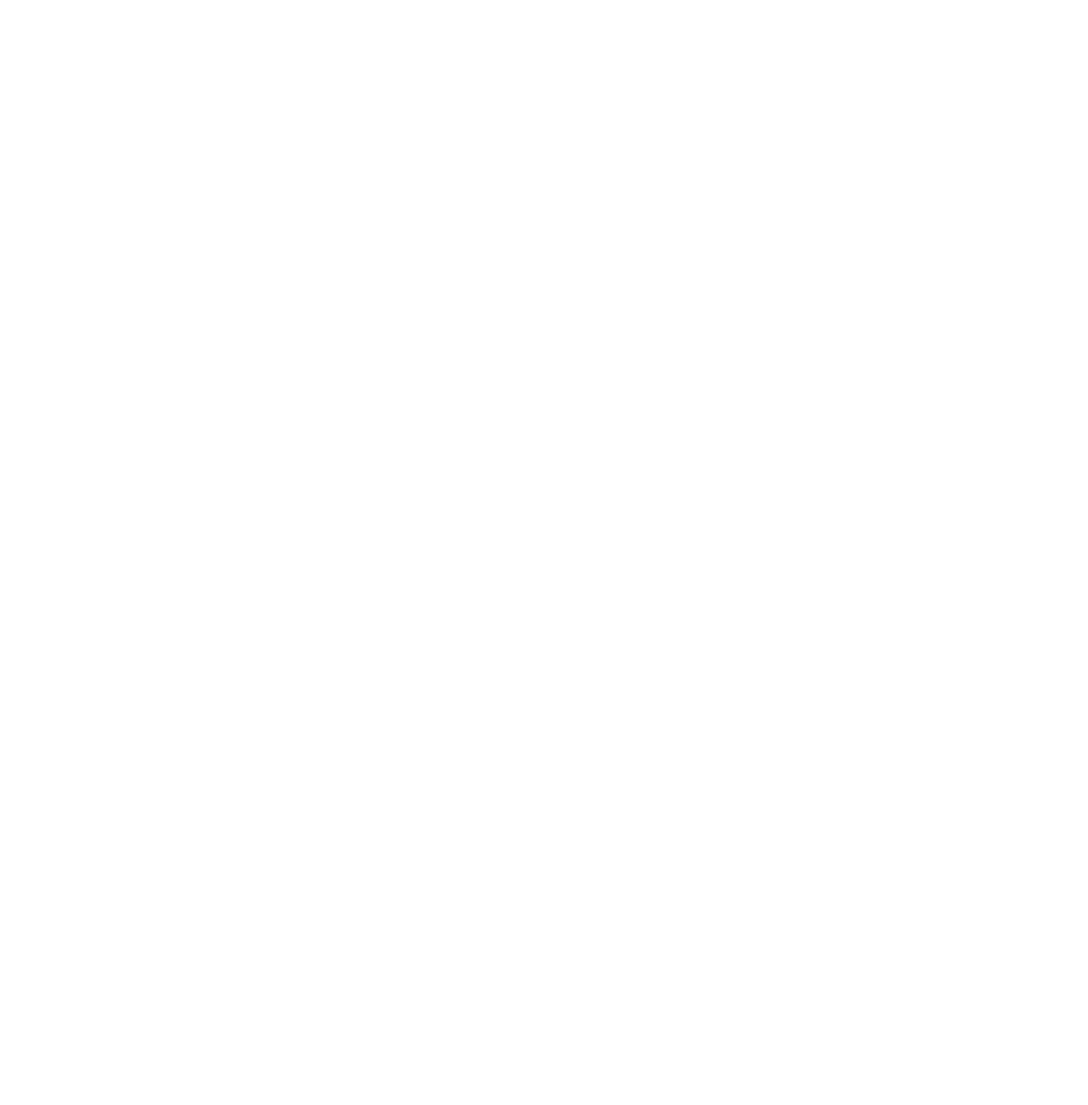
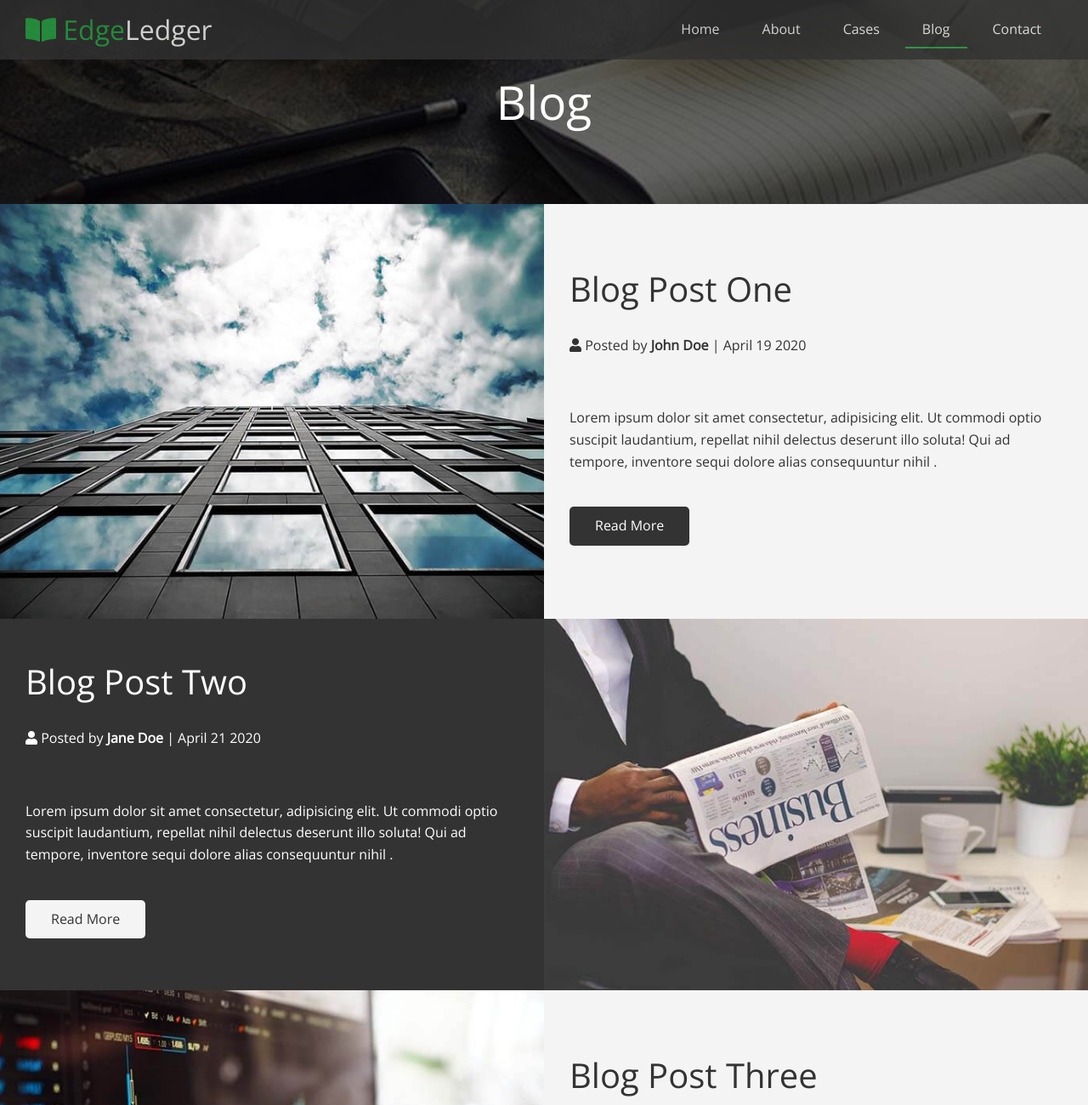
Before and after one commit to olimostov/EdgeLedger, a plain HTML site: page blog.html in a window 1280 px wide. Shown: the top 1300 px of the page at 85% size. Before the commit the page ends 800 px from the top, so only its background shows below. Drawn offline with nearby package versions, Linux system fonts and the light colour scheme.

Commit message:
Blog page ready

```diff
--- a/blog.html
+++ b/blog.html
@@ -0,0 +1,128 @@
+<!DOCTYPE html>
+<html lang="en">
+  <head>
+    <meta charset="UTF-8" />
+    <meta name="viewport" content="width=device-width, initial-scale=1.0" />
+    <link
+      rel="stylesheet"
+      href="https://cdnjs.cloudflare.com/ajax/libs/font-awesome/5.14.0/css/all.min.css"
+      integrity="sha512-1PKOgIY59xJ8Co8+NE6FZ+LOAZKjy+KY8iq0G4B3CyeY6wYHN3yt9PW0XpSriVlkMXe40PTKnXrLnZ9+fkDaog=="
+      crossorigin="anonymous"
+    />
+    <link rel="stylesheet" href="./css/utilities.css" />
+    <link rel="stylesheet" href="./css/style.css" />
+    <title>Read Our Blog</title>
+  </head>
+  <body id="blog">
+    <header class="hero blog">
+      <div id="navbar" class="navbar">
+        <h1 class="logo">
+          <span class="text-primary"><i class="fas fa-book-open"></i> Edge</span
+          >Ledger
+        </h1>
+        <nav>
+          <ul>
+            <li><a href="index.html">Home</a></li>
+            <li><a href="index.html#about">About</a></li>
+            <li><a href="index.html#cases">Cases</a></li>
+            <li><a href="index.html#blog" class="current">Blog</a></li>
+            <li><a href="index.html#contact">Contact</a></li>
+          </ul>
+        </nav>
+      </div>
+      <div class="content">
+        <h1>Blog</h1>
+      </div>
+    </header>
+    <main>
+      <!-- Blog Post 1 -->
+      <article class="flex-columns">
+        <div class="row">
+          <div class="column">
+            <div class="column-1">
+              <img src="./images/blog/blog1.jpg" alt="" />
+            </div>
+          </div>
+          <div class="column">
+            <div class="column-2 bg-light">
+              <h2>Blog Post One</h2>
+              <p class="meta">
+                <i class="fas fa-user"></i> Posted by
+                <strong>John Doe</strong> | April 19 2020
+              </p>
+              <p>
+                Lorem ipsum dolor sit amet consectetur, adipisicing elit. Ut
+                commodi optio suscipit laudantium, repellat nihil delectus
+                deserunt illo soluta! Qui ad tempore, inventore sequi dolore
+                alias consequuntur nihil .
+              </p>
+              <a href="#home" class="btn btn-dark">Read More</a>
+            </div>
+          </div>
+        </div>
+      </article>
+      <!-- Blog Post 2 -->
+      <article class="flex-columns flex-reverse">
+        <div class="row">
+          <div class="column">
+            <div class="column-1">
+              <img src="./images/blog/blog2.jpg" alt="" />
+            </div>
+          </div>
+          <div class="column">
+            <div class="column-2 bg-dark">
+              <h2>Blog Post Two</h2>
+              <p class="meta">
+                <i class="fas fa-user"></i> Posted by
+                <strong>Jane Doe</strong> | April 21 2020
+              </p>
+              <p>
+                Lorem ipsum dolor sit amet consectetur, adipisicing elit. Ut
+                commodi optio suscipit laudantium, repellat nihil delectus
+                deserunt illo soluta! Qui ad tempore, inventore sequi dolore
+                alias consequuntur nihil .
+              </p>
+              <a href="#home" class="btn btn-light">Read More</a>
+            </div>
+          </div>
+        </div>
+      </article>
+      <!-- Blog Post 3 -->
+      <article class="flex-columns">
+        <div class="row">
+          <div class="column">
+            <div class="column-1">
+              <img src="./images/blog/blog3.jpg" alt="" />
+            </div>
+          </div>
+          <div class="column">
+            <div class="column-2 bg-light">
+              <h2>Blog Post Three</h2>
+              <p class="meta">
+                <i class="fas fa-user"></i> Posted by
+                <strong>John Doe</strong> | April 23 2020
+              </p>
+              <p>
+                Lorem ipsum dolor sit amet consectetur, adipisicing elit. Ut
+                commodi optio suscipit laudantium, repellat nihil delectus
+                deserunt illo soluta! Qui ad tempore, inventore sequi dolore
+                alias consequuntur nihil .
+              </p>
+              <a href="#home" class="btn btn-dark">Read More</a>
+            </div>
+          </div>
+        </div>
+      </article>
+    </main>
+
+    <footer class="footer bg-dark">
+      <div class="social">
+        <a href="#"><i class="fab fa-facebook fa-2x"></i></a>
+        <a href="#"><i class="fab fa-twitter fa-2x"></i></a>
+        <a href="#"><i class="fab fa-youtube fa-2x"></i></a>
+        <a href="#"><i class="fab fa-linkedin fa-2x"></i></a>
+      </div>
+      <p>Copyright &copy; 2020 - EdgeLedger</p>
+    </footer>
+  </body>
+</html>
--- a/css/style.css
+++ b/css/style.css
@@ -47,6 +47,7 @@ img {
   padding: 10px 20px;
   margin: 0 5px;
 }
+.navbar .current,
 .navbar a:hover {
   border-bottom: 2px solid var(--primary-color);
 }
@@ -206,3 +207,14 @@ img {
     width: 80%;
   }
 }
+/* Blog Page */
+.hero.blog {
+  height: 30vh;
+  background: url('../images/home/blog.jpg') no-repeat center center/cover;
+}
+.hero.blog h1 {
+  font-weight: 100;
+}
+.blogpost-1 .column-2 i {
+  display: inline;
+}
```
Also changed, not shown: index.html (+2 -2 lines).
